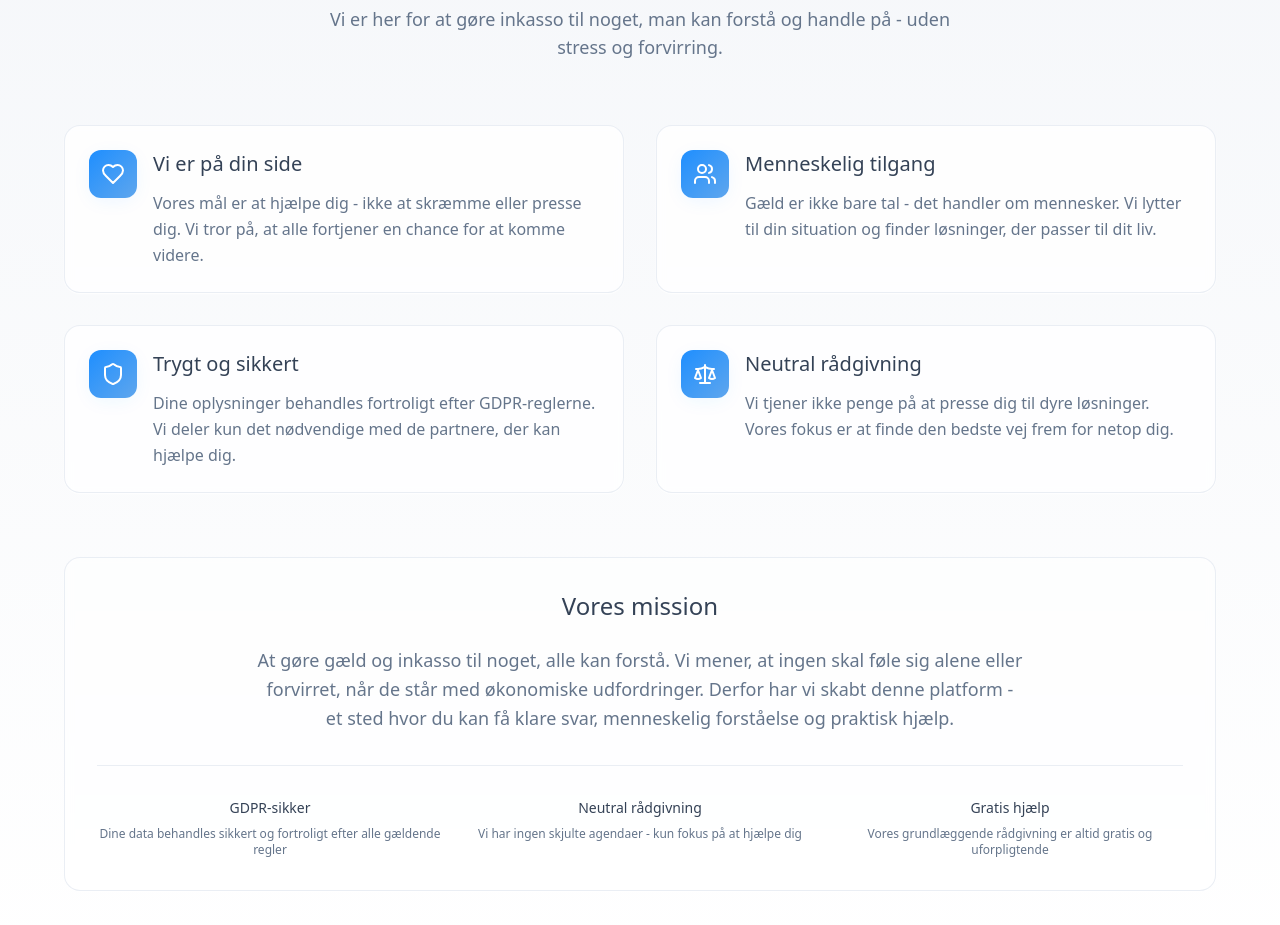
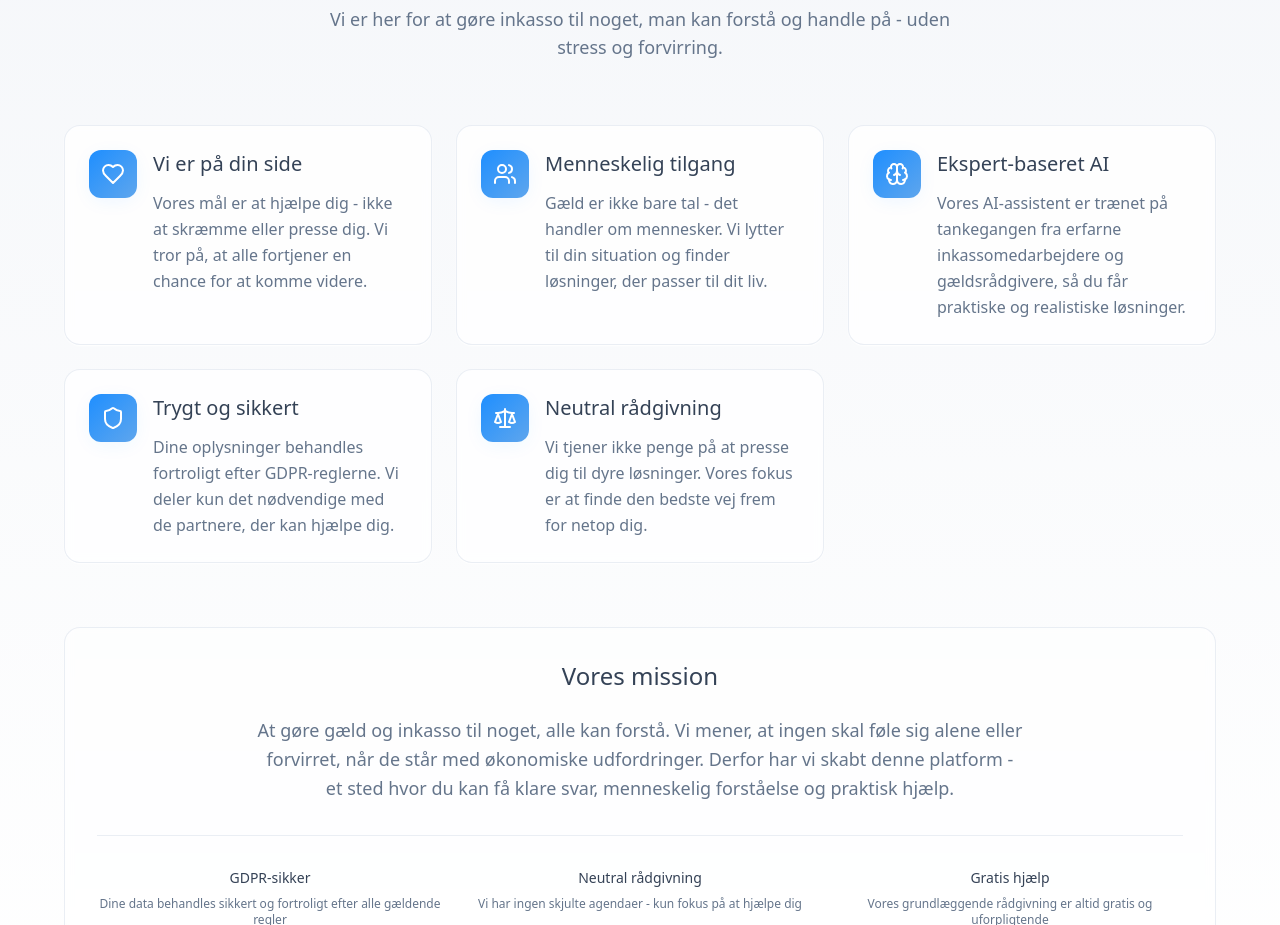
Before and after one commit to sebastianbastholmandersen-boop/vej-hjem, a React (Vite) app: page / in a window 1280 px wide. Shown: the part 3740-4665 px from the top of the page. Built offline with nearby package versions, Linux system fonts and the light colour scheme.

Commit message:
Add AI background to About Us
Add a section to the About Us page explaining that the AI is based on the thought process of a former debt collection employee/debt advisor regarding suitable solutions.

```diff
--- a/src/components/AboutSection.tsx
+++ b/src/components/AboutSection.tsx
@@ -1,5 +1,5 @@
 import { Card } from "@/components/ui/card";
-import { Heart, Users, Shield, Scale } from "lucide-react";
+import { Heart, Users, Shield, Scale, Brain } from "lucide-react";
 
 const AboutSection = () => {
   const values = [
@@ -12,6 +12,11 @@ const AboutSection = () => {
       icon: Users,
       title: "Menneskelig tilgang",
       description: "Gæld er ikke bare tal - det handler om mennesker. Vi lytter til din situation og finder løsninger, der passer til dit liv."
+    },
+    {
+      icon: Brain,
+      title: "Ekspert-baseret AI",
+      description: "Vores AI-assistent er trænet på tankegangen fra erfarne inkassomedarbejdere og gældsrådgivere, så du får praktiske og realistiske løsninger."
     },
     {
       icon: Shield,
@@ -37,7 +42,7 @@ const AboutSection = () => {
           </p>
         </div>
 
-        <div className="grid grid-cols-1 md:grid-cols-2 gap-8 mb-16">
+        <div className="grid grid-cols-1 md:grid-cols-2 lg:grid-cols-3 gap-6 mb-16">
           {values.map((value, index) => (
             <Card
               key={index}
```
